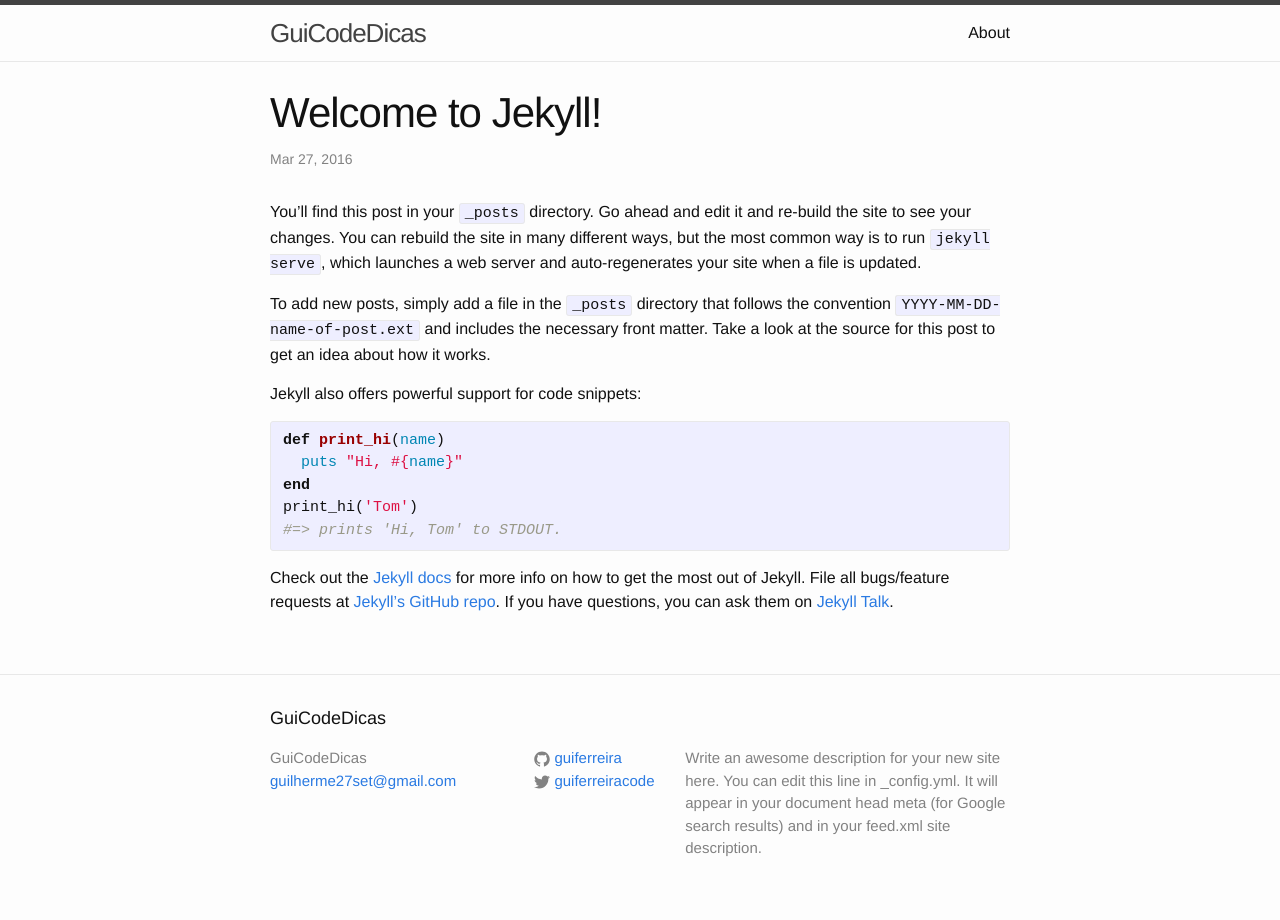
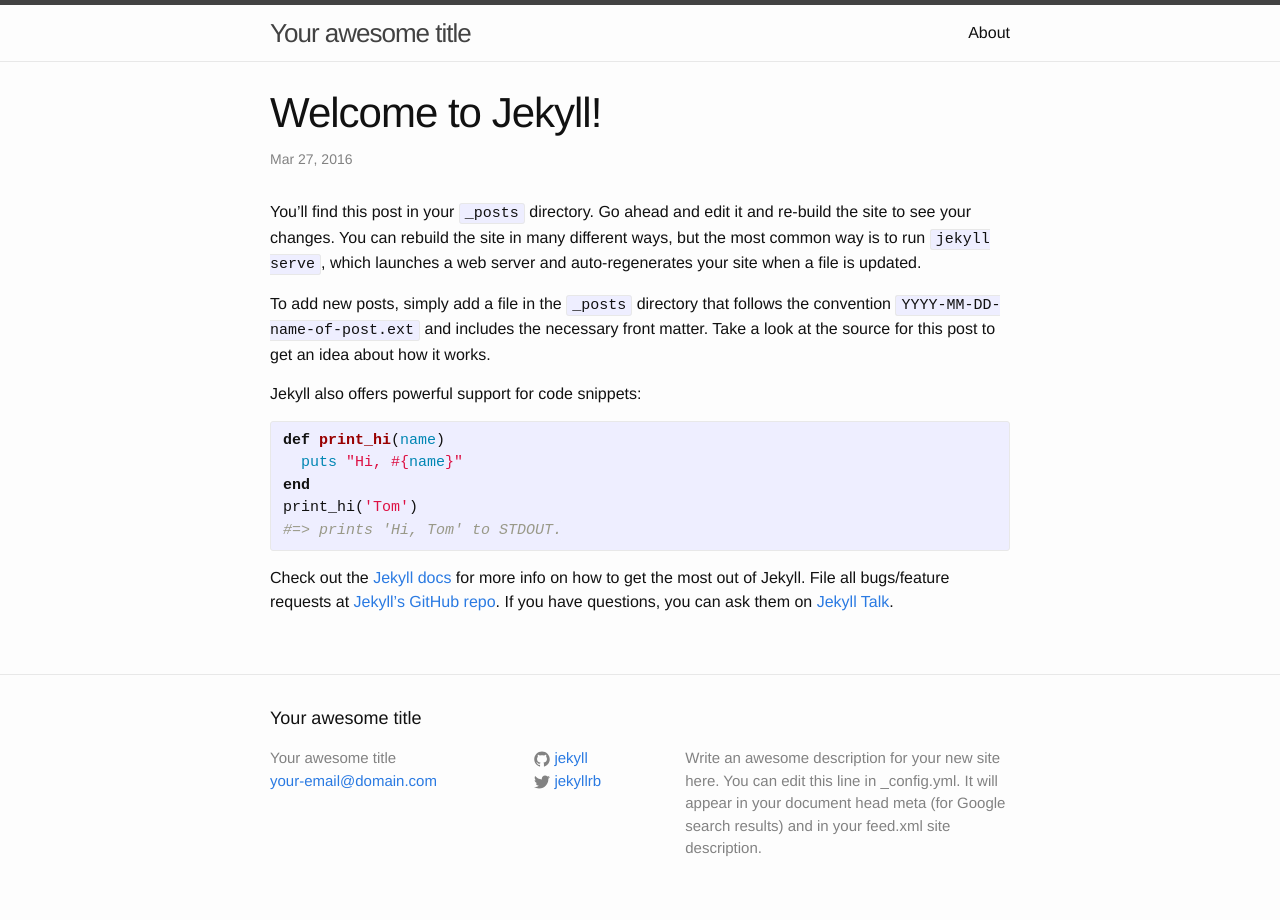
Before and after one commit to guicodedicas/guicodedicas.github.io, a Jekyll site: the page built from _posts/2016-03-26-welcome-to-jekyll.markdown, in a window 1280 px wide. Built offline with Jekyll 4.4.1, drawn with Linux system fonts in a browser that asks for light colours.

Commit message:
Primeiro commit

```diff
--- a/_config.yml
+++ b/_config.yml
@@ -6,16 +6,16 @@
 # 'jekyll serve'. If you change this file, please restart the server process.
 
 # Site settings
-title: GuiCodeDicas
-email: guilherme27set@gmail.com
+title: Your awesome title
+email: your-email@domain.com
 description: > # this means to ignore newlines until "baseurl:"
   Write an awesome description for your new site here. You can edit this
   line in _config.yml. It will appear in your document head meta (for
   Google search results) and in your feed.xml site description.
 baseurl: "" # the subpath of your site, e.g. /blog
-url: "http://guicodedicas.github.io/" # the base hostname & protocol for your site
-twitter_username: guiferreiracode
-github_username:  guiferreira
+url: "http://yourdomain.com" # the base hostname & protocol for your site
+twitter_username: jekyllrb
+github_username:  jekyll
 
 # Build settings
 markdown: kramdown
--- a/_posts/2016-03-26-welcome-to-jekyll.markdown
+++ b/_posts/2016-03-26-welcome-to-jekyll.markdown
@@ -1,7 +1,7 @@
 ---
 layout: post
 title:  "Welcome to Jekyll!"
-date:   2016-03-26 22:31:24 -0300
+date:   2016-03-26 23:57:33 -0300
 categories: jekyll update
 ---
 You’ll find this post in your `_posts` directory. Go ahead and edit it and re-build the site to see your changes. You can rebuild the site in many different ways, but the most common way is to run `jekyll serve`, which launches a web server and auto-regenerates your site when a file is updated.
```
